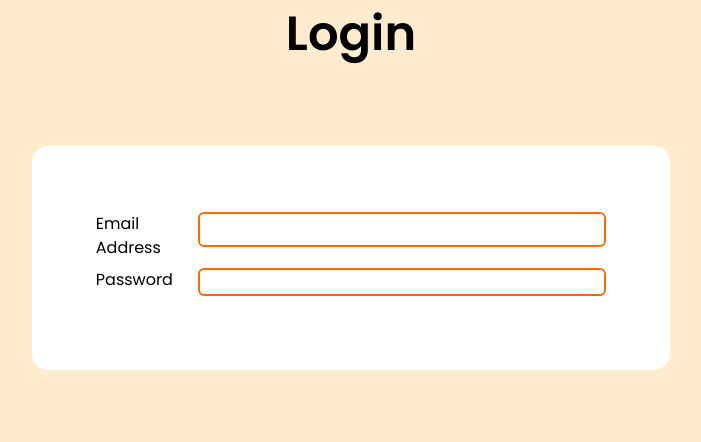
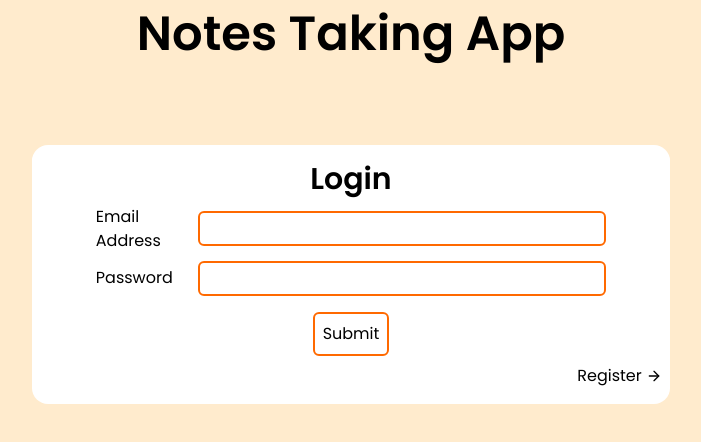
Before and after one commit to Aman-Dangol/Notes-Taking-App, a React (Vite) app in the folder client/: page / in a window 1280 px wide. Shown: the top 442 px of the page, without its empty margins (289-990 px from the left). Built offline with nearby package versions, Linux system fonts and the light colour scheme.

Commit message:
feat(login/register): toggle-able between login and register

```diff
--- a/client/package.json
+++ b/client/package.json
@@ -13,8 +13,8 @@
     "@tailwindcss/vite": "^4.1.11",
     "react": "^19.1.0",
     "react-dom": "^19.1.0",
-    "react-router": "^7.7.1",
-    "tailwindcss": "^4.1.11"
+    "react-icons": "^5.5.0",
+    "react-router": "^7.7.1"
   },
   "devDependencies": {
     "@eslint/js": "^9.30.1",
@@ -26,6 +26,7 @@
     "eslint-plugin-react-hooks": "^5.2.0",
     "eslint-plugin-react-refresh": "^0.4.20",
     "globals": "^16.3.0",
+    "tailwindcss": "^4.1.11",
     "typescript": "~5.8.3",
     "typescript-eslint": "^8.35.1",
     "vite": "^7.0.4"
--- a/client/src/Pages/login.tsx
+++ b/client/src/Pages/login.tsx
@@ -1,15 +1,55 @@
+import { Button } from "@/components/Button";
 import { InputField } from "@/components/Input-field";
+import { LuArrowRight, LuArrowLeft } from "react-icons/lu";
 
 const Login = () => {
   return (
     <section className="h-[100dvh] lg:h-fit">
       <header className="h-[20%]">
-        <h1 className="text-5xl text-center p-2 font-semibold">Login</h1>
+        <h1 className="text-5xl text-center p-2 font-semibold">
+          Notes Taking App
+        </h1>
       </header>
-      <section className="h-[80%] rounded-t-2xl  lg:w-[50%] mx-auto lg:mt-20 lg:h-56 lg:flex lg:rounded-2xl  lg:flex-col lg:justify-center bg-white">
-        <form className=" bg-white h-full lg:h-fit rounded-2xl py-2 ">
+
+      <section className="h-[80%] rounded-t-2xl pt-8  lg:w-[50%] mx-auto lg:mt-20 lg:h-56 lg:flex lg:rounded-2xl  lg:flex-col lg:justify-center bg-white">
+        <input type="checkbox" id="auth" defaultChecked hidden />
+        <form
+          className=" bg-white h-full lg:h-fit rounded-2xl py-2 "
+          id="login"
+        >
+          <h1 className="text-3xl text-center p-2 bg-white rounded-t-2xl font-semibold">
+            Login{" "}
+          </h1>
+
           <InputField label="Email Address" />
           <InputField label="Password" />
+          <Button text="Submit" className="rounded-md mx-auto block mt-2" />
+          <div className="p-2 float-right">
+            <label htmlFor="auth">
+              <span className=" cursor-pointer">
+                Register {<LuArrowRight className="inline" />}{" "}
+              </span>
+            </label>
+          </div>
+        </form>
+        <form
+          className=" bg-white h-full lg:h-fit rounded-2xl py-2"
+          id="register"
+        >
+          <h1 className="text-3xl text-center p-2 bg-white rounded-t-2xl font-semibold">
+            Register{" "}
+          </h1>
+          <InputField label="Email Address" />
+          <InputField label="UserName" />
+          <InputField label="Password" />
+          <Button text="Submit" className="rounded-md mx-auto block mt-2" />
+          <div className="p-2">
+            <label htmlFor="auth">
+              <span className=" cursor-pointer">
+                {<LuArrowLeft className="inline" />} Login{" "}
+              </span>
+            </label>
+          </div>
         </form>
       </section>
     </section>
--- /dev/null
+++ b/client/src/components/Button.tsx
@@ -0,0 +1,20 @@
+const Button = ({
+  type = "submit",
+  text,
+  className,
+}: {
+  type?: "button" | "submit";
+  text: string;
+  className: string;
+}) => {
+  return (
+    <button
+      type={type}
+      className={`border-color p-2 mx-auto cursor-pointer ${className}`}
+    >
+      {text}
+    </button>
+  );
+};
+
+export { Button };
--- a/client/src/components/Input-field.tsx
+++ b/client/src/components/Input-field.tsx
@@ -48,7 +48,7 @@ const InputField = ({
       className={`mx-auto w-[80%] ${containerClassName}`}
       {...otherContainerProps}
     >
-      <div className="bg-white md:grid md:gap-2  md:grid-cols-5 lg:gap-0">
+      <div className="bg-white md:grid md:gap-2 items-center md:grid-cols-5 lg:gap-0">
         <label {...labelProps} className={` ${labelClassName}`}>
           {label}
         </label>
@@ -60,7 +60,7 @@ const InputField = ({
             <input
               type={type}
               ref={ref}
-              className={`${inputClassName} flex-0  outline-none`}
+              className={`${inputClassName} flex-0  outline-none py-1`}
               {...inputProps}
             />
             {suffix ? suffix : ""}
--- a/client/src/index.css
+++ b/client/src/index.css
@@ -7,5 +7,21 @@
 
 body {
   padding: 2px;
-  background-color: blanchedalmond;
+  background-color: #ffebcd;
 }
+
+.border-color {
+  @apply border-orange-500  border-2;
+}
+
+#login,
+#register {
+  display: none;
+}
+
+#auth:checked ~ #login {
+  display: block;
+}
+#auth:not(:checked) ~ #register {
+  display: block;
+}
```
Also changed, not shown: 2 other files (tests, documents, lock files or other folders).
